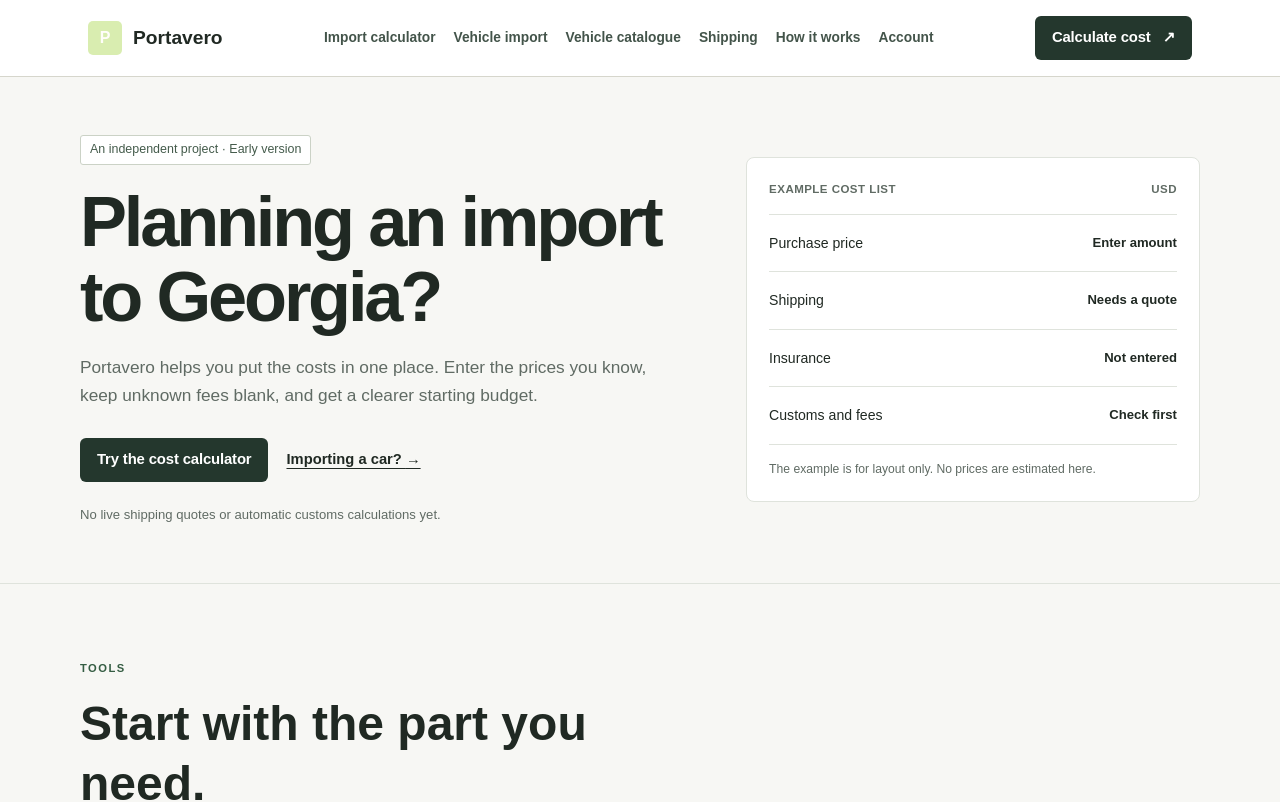
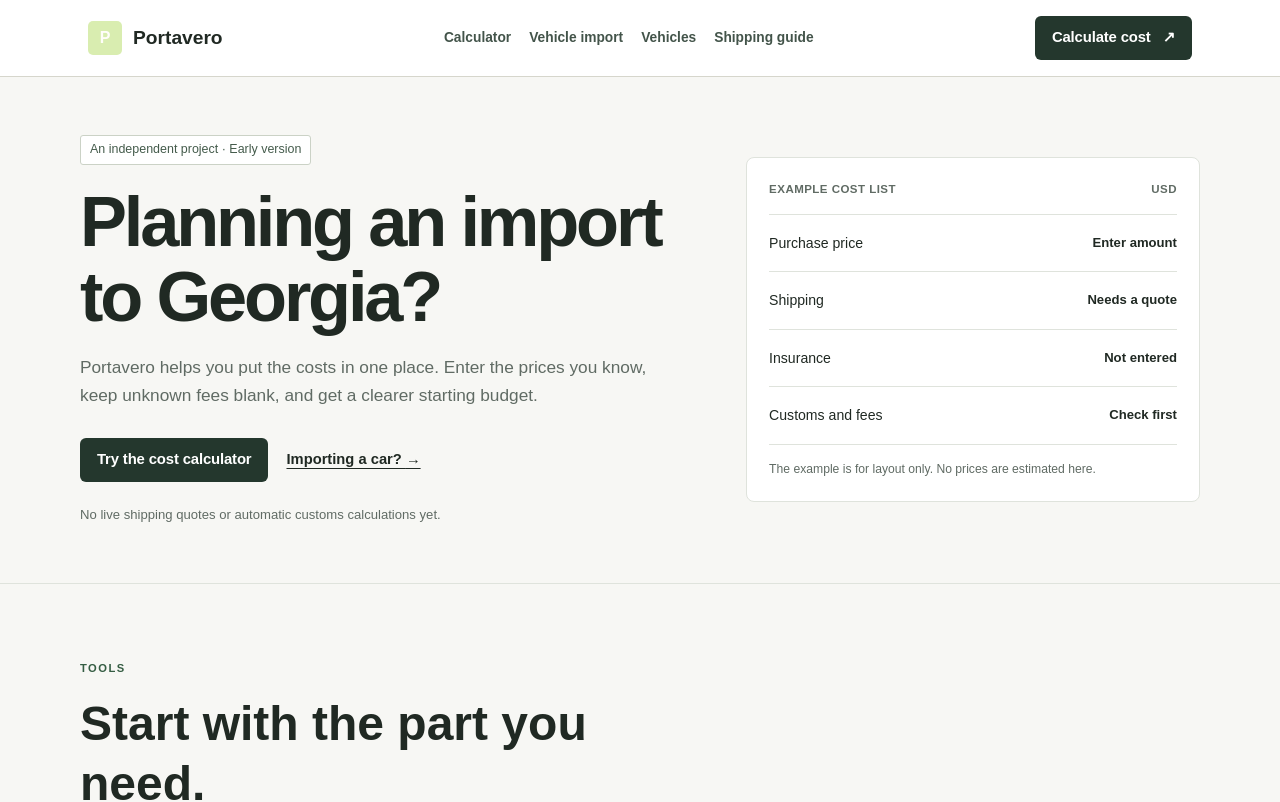
Before and after one commit to GIORGIO2032Q4E/portavero, a Next.js app: page / in a window 1280 px wide. Shown: the top 802 px of the page. Built offline with nearby package versions, Linux system fonts and the light colour scheme; no server answers.

Commit message:
Keep main navigation short and simple

```diff
--- a/src/components/SiteHeader.tsx
+++ b/src/components/SiteHeader.tsx
@@ -5,12 +5,10 @@ import { usePathname } from "next/navigation";
 import { useState } from "react";
 
 const navigation = [
-  { href: "/calculator", label: "Import calculator" },
+  { href: "/calculator", label: "Calculator" },
   { href: "/vehicle-import", label: "Vehicle import" },
-  { href: "/vehicles", label: "Vehicle catalogue" },
-  { href: "/shipping", label: "Shipping" },
-  { href: "/how-it-works", label: "How it works" },
-  { href: "/account", label: "Account" }
+  { href: "/vehicles", label: "Vehicles" },
+  { href: "/shipping", label: "Shipping guide" }
 ];
 
 export default function SiteHeader() {
```
